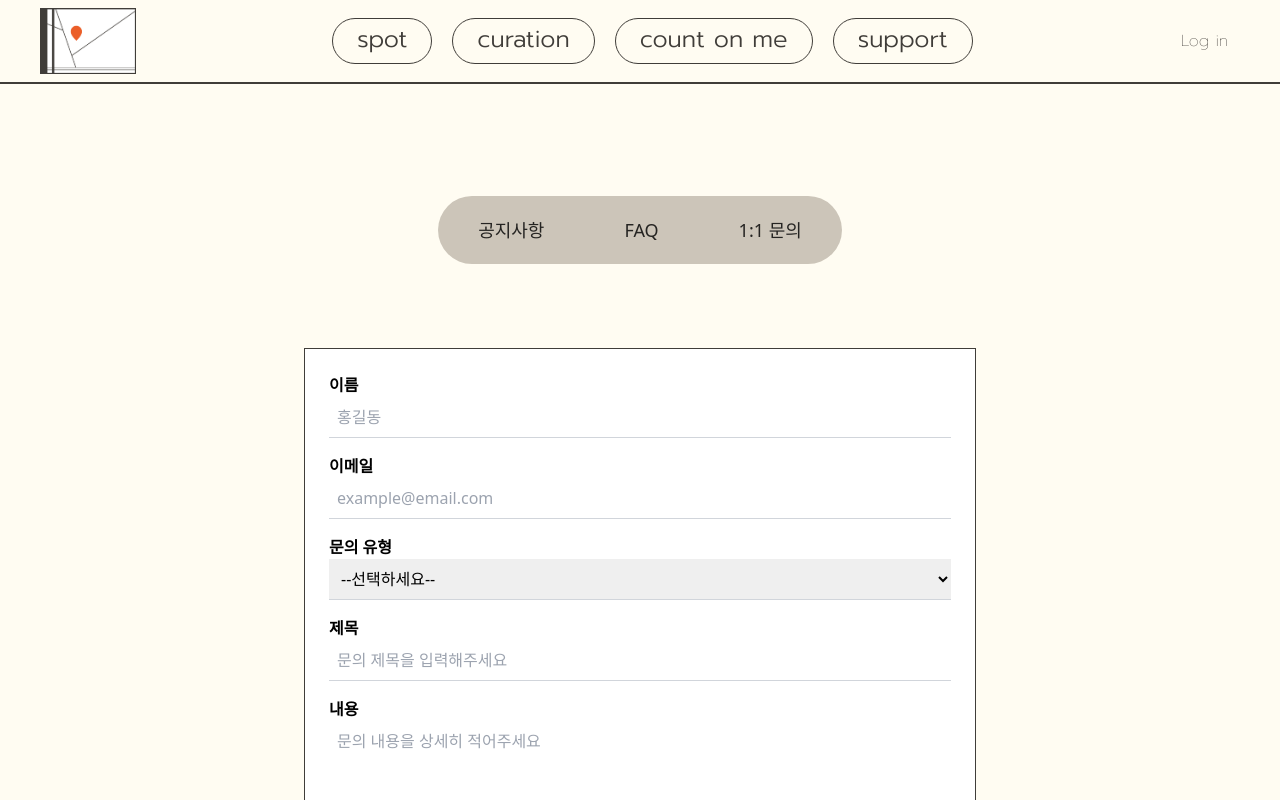
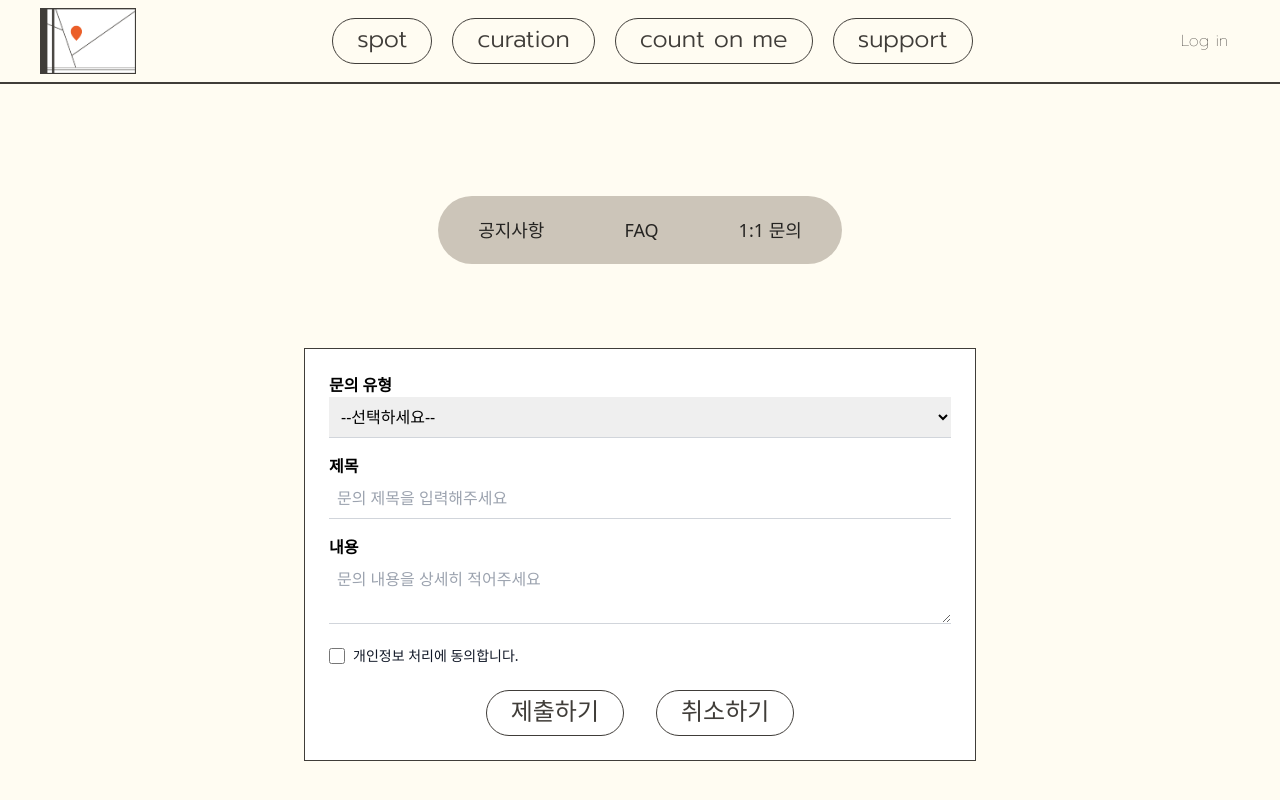
Before and after one commit to count-on-mee/frontend, a React (Vite) app: page /support/inquirypage in a window 1280 px wide. Shown: the top 800 px of the page. Built offline with nearby package versions, Linux system fonts and the light colour scheme; what react-naver-maps would draw is missing.

Commit message:
[Feat] 1:1 문의 생성

```diff
--- a/src/pages/InquiryPage.jsx
+++ b/src/pages/InquiryPage.jsx
@@ -1,13 +1,12 @@
 import { useState, useEffect } from 'react';
+import { useNavigate } from 'react-router-dom';
 
 const InquiryPage = () => {
+  const navigate = useNavigate();
   const [formData, setFormData] = useState({
-    name: '',
-    email: '',
     inquiryType: '',
     title: '',
     content: '',
-    dataConsent: false,
   });
   const [errors, setErrors] = useState({});
   const [showSuccess, setShowSuccess] = useState(false);
@@ -28,44 +27,32 @@ const InquiryPage = () => {
   };
 
   const handleChange = e => {
-    const { name, value, type, checked } = e.target;
-    setFormData(prev => ({
-      ...prev,
-      [name]: type === 'checkbox' ? checked : value,
-    }));
+    const { name, value } = e.target;
+    setFormData({
+      ...formData,
+      [name]: value,
+    });
   };
 
-  const handleSubmit = e => {
+  const handleSubmit = async e => {
     e.preventDefault();
-    let newErrors = {};
-    let hasErrors = false;
 
-    Object.keys(validators).forEach(field => {
-      if (!validateField(field, formData[field])) {
-        newErrors[field] = true;
-        hasErrors = true;
-      }
+    const token = localStorage.getItem('accessToken');
+    const response = await fetch('http://localhost:8888/support/inquiries', {
+      method: 'POST',
+      headers: {
+        Authorization: `Bearer ${token}`,
+        'Content-Type': 'application/json',
+      },
+      body: JSON.stringify({
+        inquiryCategoryType: formData.inquiryType,
+        title: formData.title,
+        content: formData.content,
+      }),
     });
 
-    if (!formData.dataConsent) {
-      newErrors.dataConsent = true;
-      hasErrors = true;
-    }
-
-    setErrors(newErrors);
-
-    if (!hasErrors) {
-      console.log('Form data:', formData);
-      setShowSuccess(true);
-      setFormData({
-        name: '',
-        email: '',
-        inquiryType: '',
-        title: '',
-        content: '',
-        dataConsent: false,
-      });
-      setTimeout(() => setShowSuccess(false), 5000);
+    if (response.ok) {
+      navigate('/support/inquiry');
     }
   };
 
@@ -108,50 +95,6 @@ const InquiryPage = () => {
           className="max-w-2xl mx-auto bg-white p-6 border border-[#403D39]"
         >
           <div className="mb-4">
-            <label htmlFor="name" className="block font-semibold">
-              이름
-            </label>
-            <input
-              type="text"
-              id="name"
-              name="name"
-              value={formData.name}
-              onChange={handleChange}
-              className={`w-full p-2 border-b border-gray-300 focus:outline-none focus:border-blue-500 ${
-                errors.name ? 'border-red-500' : ''
-              }`}
-              required
-              placeholder="홍길동"
-            />
-            {errors.name && (
-              <p className="text-red-500 text-sm mt-1">
-                이름은 2글자 이상이어야 합니다.
-              </p>
-            )}
-          </div>
-          <div className="mb-4">
-            <label htmlFor="email" className="block font-semibold">
-              이메일
-            </label>
-            <input
-              type="email"
-              id="email"
-              name="email"
-              value={formData.email}
-              onChange={handleChange}
-              className={`w-full p-2 border-b border-gray-300 focus:outline-none focus:border-blue-500 ${
-                errors.email ? 'border-red-500' : ''
-              }`}
-              required
-              placeholder="example@email.com"
-            />
-            {errors.email && (
-              <p className="text-red-500 text-sm mt-1">
-                유효한 이메일 주소를 입력해주세요.
-              </p>
-            )}
-          </div>
-          <div className="mb-4">
             <label htmlFor="inquiryType" className="block font-semibold">
               문의 유형
             </label>
@@ -168,9 +111,9 @@ const InquiryPage = () => {
               <option value="" disabled>
                 --선택하세요--
               </option>
-              <option value="SpotRecommendation">Spot 추천</option>
-              <option value="SpotDeletion">Spot 삭제</option>
-              <option value="AccountManagement">계정 관리</option>
+              <option value="Spot 추천">Spot 추천</option>
+              <option value="Spot 삭제">Spot 삭제</option>
+              <option value="계정 관리">계정 관리</option>
             </select>
             {errors.inquiryType && (
               <p className="text-red-500 text-sm mt-1">
@@ -212,10 +155,9 @@ const InquiryPage = () => {
               className={`w-full p-2 border-b border-gray-300 focus:outline-none focus:border-blue-500 ${
                 errors.content ? 'border-red-500' : ''
               }`}
-              rows="4"
               required
               placeholder="문의 내용을 상세히 적어주세요"
-            ></textarea>
+            />
             {errors.content && (
               <p className="text-red-500 text-sm mt-1">
                 내용은 10글자 이상이어야 합니다.
@@ -245,7 +187,6 @@ const InquiryPage = () => {
               </p>
             )}
           </div>
-        </form>
           <div className="flex justify-center space-x-8 mt-6">
             <button
               type="submit"
@@ -263,6 +204,7 @@ const InquiryPage = () => {
               취소하기
             </button>
           </div>
+        </form>
       </div>
     </div>
   );
```
Lines whose indentation alone changed are shown as unchanged.
